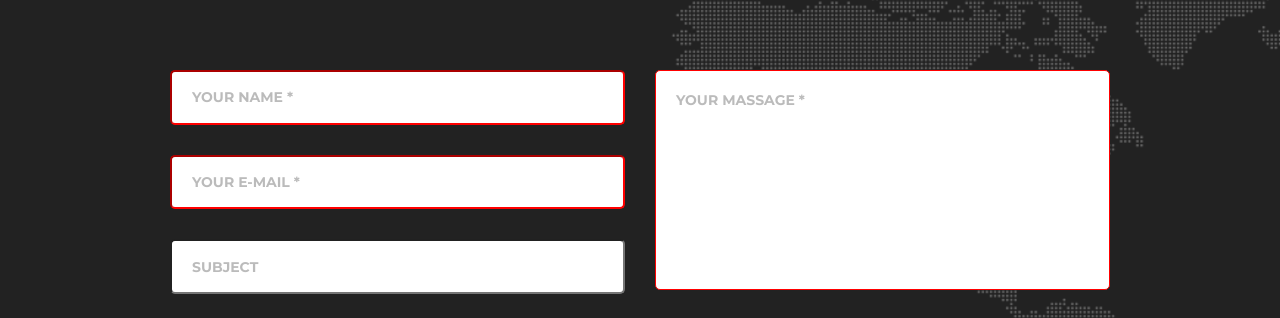
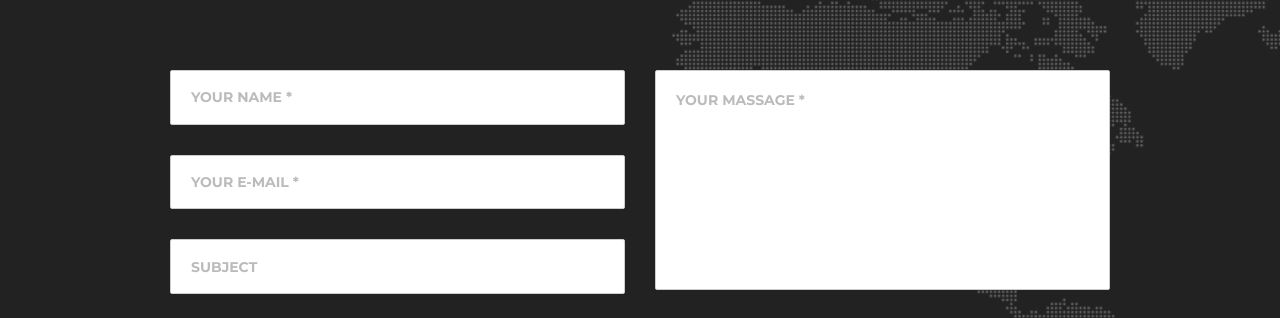
Before and after one commit to Ar4ik12/goit-fe-course, a plain HTML site: page module-07/index.html in a window 1280 px wide. Shown: the part 885-1203 px from the top of the page. Drawn offline with Linux system fonts and the light colour scheme.

Commit message:
Finish 3

```diff
--- a/module-07/css/style.css
+++ b/module-07/css/style.css
@@ -179,22 +179,33 @@ img {
     line-height: 1.125rem;
     width: 100%;
     padding-left: 1.25rem;
-    border-radius: 5px;
     font-size: 0.875rem;
     font-family: "Montserrat", sans-serif;
+    border-style: solid;
+    border-width: 1px;
+    border-color: rgb(204, 204, 204);
+    border-radius: 2px;
 }
 .input-text:not(:last-child) {
     margin-bottom: 30px;
 }
-.form input[type='text']:valid:required,
-.form input[type='email']:valid:required,
-.form textarea:valid:required {
+.form input[type='text']:required:focus:valid,
+.form input[type='email']:required:focus:valid,
+.form textarea:required:focus:valid {
     border-color: green;
 }
-.form input[type='text']:invalid:required,
-.form input[type='email']:invalid:required,
-.form textarea:invalid:required {
+.form input[type='text']:required:focus:invalid,
+.form input[type='email']:required:focus:invalid,
+.form textarea:required:focus:invalid {
     border-color: red;
+}
+.input-text:focus {
+    outline: none;
+    outline-offset: 0;
+}
+.textarea-text:focus {
+    outline: none;
+    outline-offset: 0;
 }
 .textarea {
     width: calc(50% - 15px);
@@ -204,9 +215,12 @@ img {
     resize: none;
     padding-left: 1.25rem;
     padding-top: 1.25rem;
-    border-radius: 5px;
     font-size: 0.875rem;
     font-family: "Montserrat", sans-serif;
+    border-style: solid;
+    border-width: 1px;
+    border-color: rgb(204, 204, 204);
+    border-radius: 2px;
 }
 .button {
     display: block;
```
